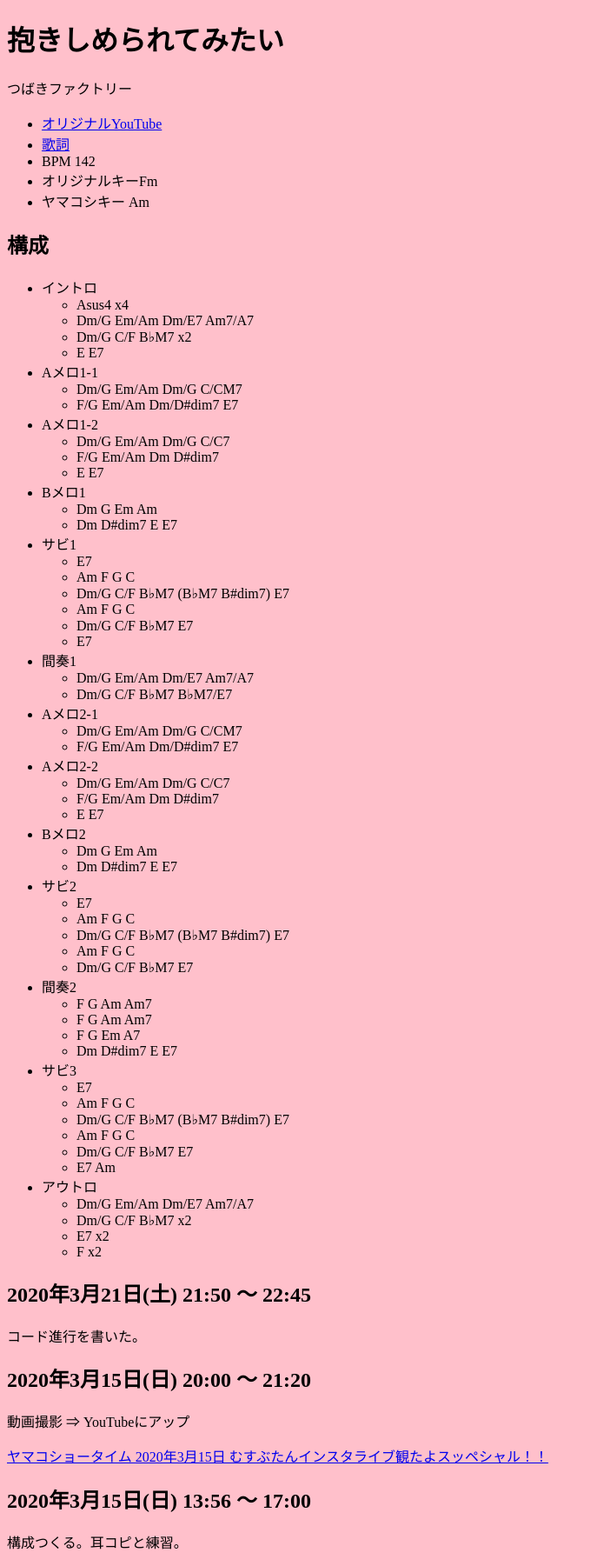
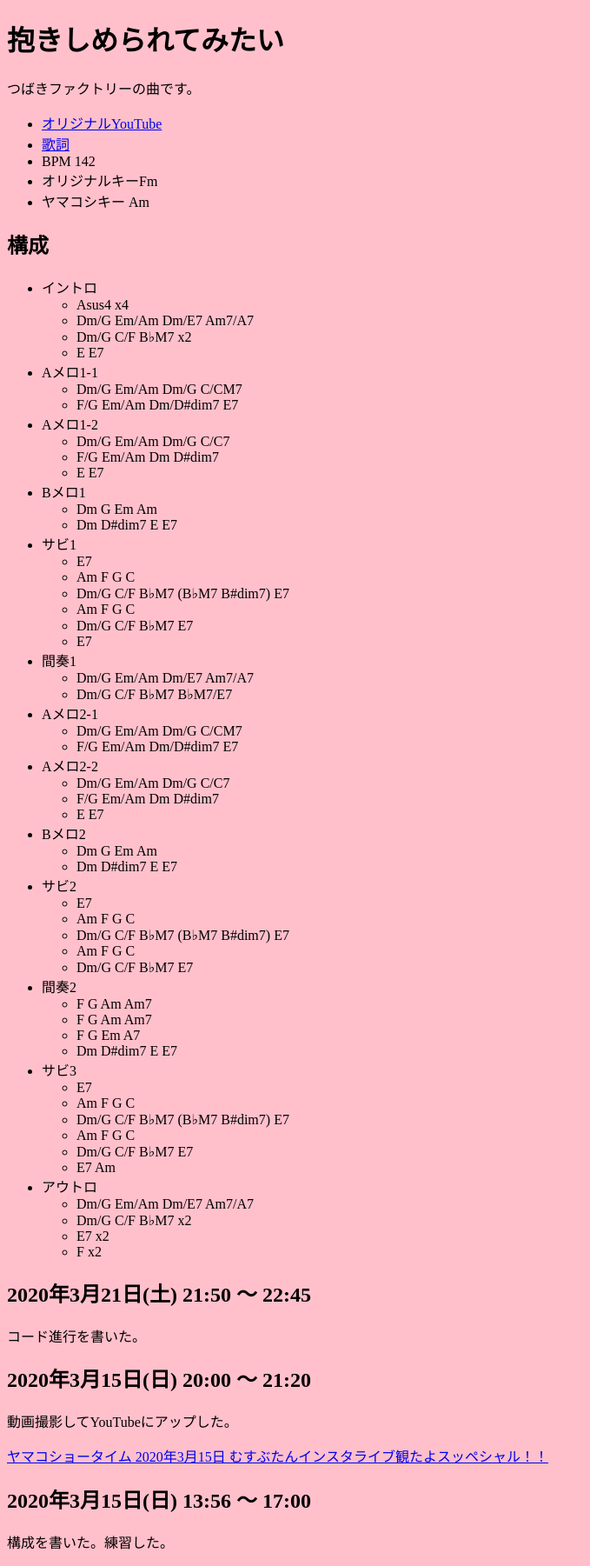
Before and after one commit to takaoyamakoshi/momochi, a Jekyll site: the page built from showtime/number/dakishimerarete_mitai.md, in a window 1280 px wide. Shown: the whole page at 87% size, without its empty margins (0-679 px from the left). Built offline with Jekyll 4.4.1, drawn with Linux system fonts in a browser that asks for light colours; our own code applies the rules of GitHub Pages for plain Markdown files.

Commit message:
Update dakishimerarete_mitai.md

```diff
--- a/showtime/number/dakishimerarete_mitai.md
+++ b/showtime/number/dakishimerarete_mitai.md
@@ -1,6 +1,6 @@
 # 抱きしめられてみたい
 
-つばきファクトリー
+つばきファクトリーの曲です。
 
 - [オリジナルYouTube](https://www.youtube.com/watch?v=wJqZLPB9Jlg)
 - [歌詞](http://j-lyric.net/artist/a05b4c9/l04f02c.html)
@@ -75,10 +75,10 @@
 
 ## 2020年3月15日(日) 20:00 ～ 21:20
 
-動画撮影 ⇒ YouTubeにアップ
+動画撮影してYouTubeにアップした。
 
 [ヤマコショータイム 2020年3月15日 むすぶたんインスタライブ観たよスッペシャル！！](https://www.youtube.com/watch?v=PtJ_92vNOmg)
 
 ## 2020年3月15日(日) 13:56 ～ 17:00
 
-構成つくる。耳コピと練習。
+構成を書いた。練習した。
```
